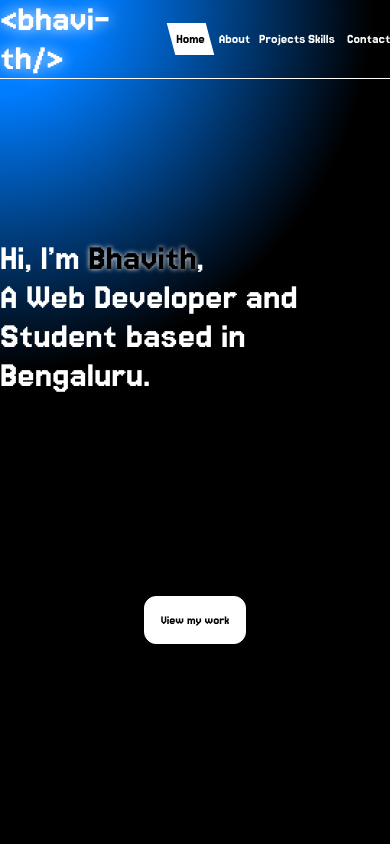
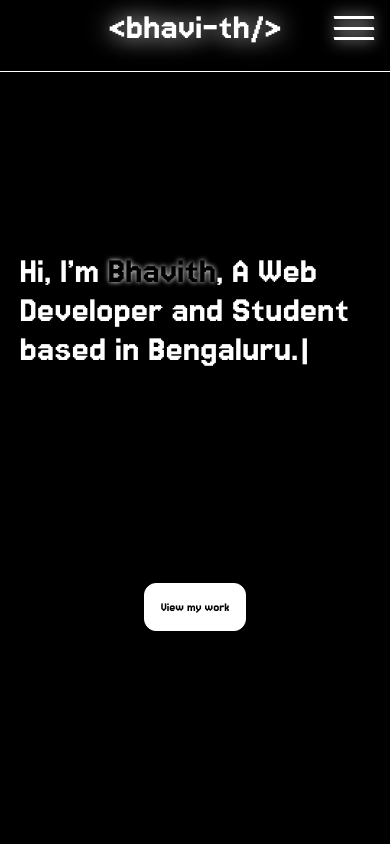
Before and after one commit to bhavi-th/portfolio, a React (Create React App) app: page / in a window 390 px wide. Shown: the top 844 px of the page. Built offline with nearby package versions, Linux system fonts and the light colour scheme.

Commit message:
Added home page animation

```diff
--- a/src/App.css
+++ b/src/App.css
@@ -10,6 +10,11 @@
     margin: 0;
     box-sizing: border-box;
     font-family: "Jersey 15", monospace;
+}
+
+*::selection {
+    background-color: white;
+    color: black;
 }
 
 html {
--- a/src/App.js
+++ b/src/App.js
@@ -4,6 +4,7 @@ import Home from "./components/Home.js";
 import Navbar from "./components/Navbar.js";
 
 function App() {
+
   return (
     <div className="App">
       <Navbar />
--- a/src/components/Home.css
+++ b/src/components/Home.css
@@ -6,13 +6,18 @@
     justify-content: space-evenly;
     flex-direction: column;
     padding-top: 10vmin;
-    background: radial-gradient(circle at top left, rgb(0, 125, 255) 10%, black, black, black);
+    padding-inline: 5vmin;
+}
+
+.Home p {
+    text-shadow: 0px 0px 2.5px black;
 }
 
 #name {
     color: black;
     text-shadow: 0px 0px 5px white;
     transition: text-shadow 250ms linear, color 250ms linear;
+    cursor: url('/public/cursor.cur'), auto;
 }
 
 #name:hover {
--- a/src/components/Home.js
+++ b/src/components/Home.js
@@ -1,12 +1,33 @@
-import "./Home.css"
+import React, { useState, useEffect } from "react";
+import "./Home.css";
 
 export default function Home() {
+
+    const [text, setText] = useState("");
+
+    useEffect(() => {
+        const fullText = `Hi, I’m <span id="name">Bhavith</span>, A Web Developer and Student based in Bengaluru.`;
+        let index = 0;
+
+        const typeText = () => {
+            if (index < fullText.length) {
+                setText(fullText.slice(0, index + 1)); // Append one character at a time
+                index++;
+                setTimeout(typeText, 25); // Call function again after 100ms
+            }
+        };
+
+        typeText();
+
+    }, [])
+
     return (
         <div className="Home" id="home">
             <p>
-                Hi, I’m <span id="name">Bhavith</span>,<br /> A Web Developer and Student based in Bengaluru.
+                <span dangerouslySetInnerHTML={{ __html: text }}></span>
+                <span className="cursor">|</span>
             </p>
             <a href="#projects">View my work</a>
         </div>
-    )
+    );
 }
--- a/src/components/Navbar.css
+++ b/src/components/Navbar.css
@@ -2,6 +2,7 @@
     position: fixed;
     top: 0;
     width: 100%;
+    padding: 0.5rem;
     backdrop-filter: blur(5px);
     display: flex;
     align-items: center;
@@ -12,18 +13,51 @@
 
 #logo {
     font-size: 10vmin;
+    text-shadow: 0px 0px 25px white;
+    animation: flicker 2.5s linear;
 }
 
-#logo:hover {
-    text-shadow: 0px 0px 15px white;
+@keyframes flicker {
+
+    0%,
+    30%,
+    50%,
+    100% {
+        text-shadow: 0px 0px 15px white;
+    }
+
+    25%,
+    40%,
+    90% {
+        text-shadow: none;
+    }
 }
 
-*::selection {
-    background-color: white;
-    color: black;
+/* #logo:hover {
+    text-shadow: 0px 0px 15px white;
+} */
+
+#hamburger {
+    position: absolute;
+    top: 0.5rem;
+    right: 1rem;
+    height: 40px;
+    display: none;
+    align-items: center;
+    justify-content: center;
+    flex-direction: column;
+    gap: 0.5rem;
 }
 
-#links {
+#hamburger * {
+    height: .75vmin;
+    width: 40px;
+    background-color: white;
+    transform: skew(15deg);
+    box-shadow: 0px 0px 15px white;
+}
+
+.Navbar ul {
     display: flex;
     justify-content: space-evenly;
     list-style: none;
@@ -56,3 +90,33 @@
 #links a:hover {
     border: 1px solid white;
 }
+
+@media screen and (max-width:720px) {
+
+    .Navbar {
+        flex-direction: column;
+    }
+
+
+    #hamburger {
+        display: flex;
+    }
+
+    .Navbar ul {
+        height: 0px;
+        overflow: hidden;
+        transition: height 2s linear;
+    }
+
+    #links {
+        margin-top: 1rem;
+        flex-direction: column;
+        align-items: center;
+        gap: 1rem;
+    }
+
+    .Navbar ul.show-links {
+        height: 50vmin;
+    }
+
+}
--- a/src/components/Navbar.js
+++ b/src/components/Navbar.js
@@ -4,11 +4,22 @@ import "./Navbar.css";
 export default function Navbar() {
 
     const [activeLink, setActiveLink] = useState("home");
+    const [hamClicked, setHamClicked] = useState(false);
+
+    const toggleMenu = (ele) => {
+        ele.target.className = !hamClicked ? "active" : "";
+        setHamClicked((prev) => !prev);
+    }
 
     return (
         <nav className="Navbar">
             <div id="logo">&lt;bhavi-th/&gt;</div>
-            <ul id="links">
+            <div id="hamburger" onClick={toggleMenu}>
+                <div id="ham-first"></div>
+                <div id="ham-mid"></div>
+                <div id="ham-last"></div>
+            </div>
+            <ul id="links" className={hamClicked ? "show-links" : ""}>
                 <a href="#home" className={activeLink === "home" ? "active" : ""} onClick={() => setActiveLink("home")}>
                     <li>
                         Home
```
